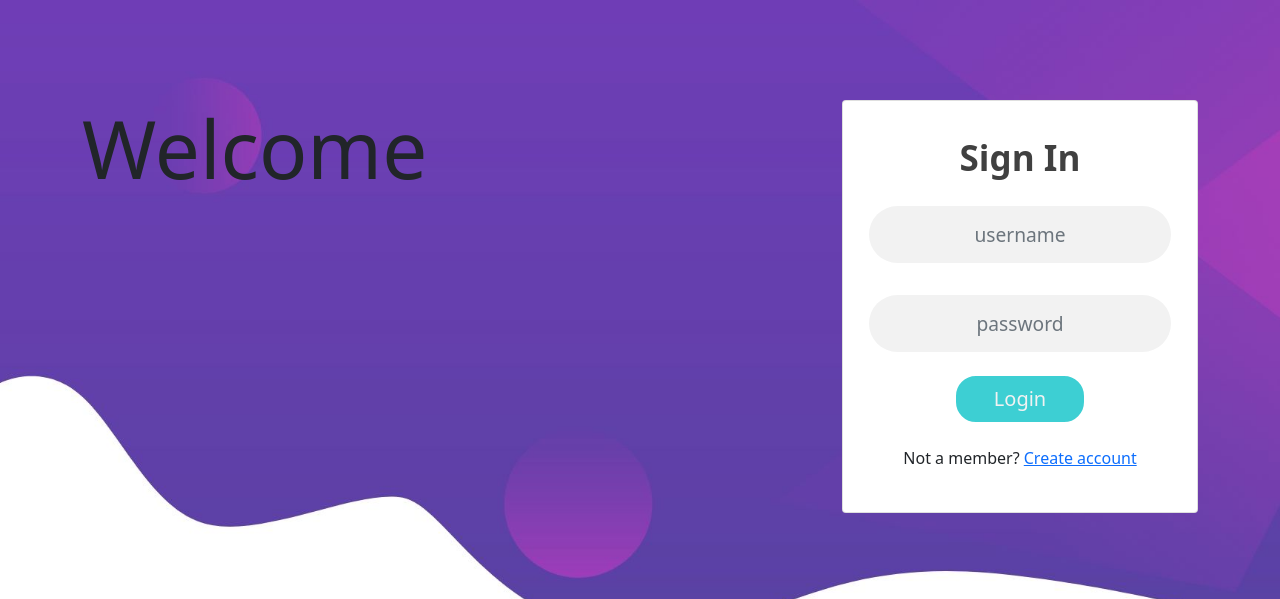
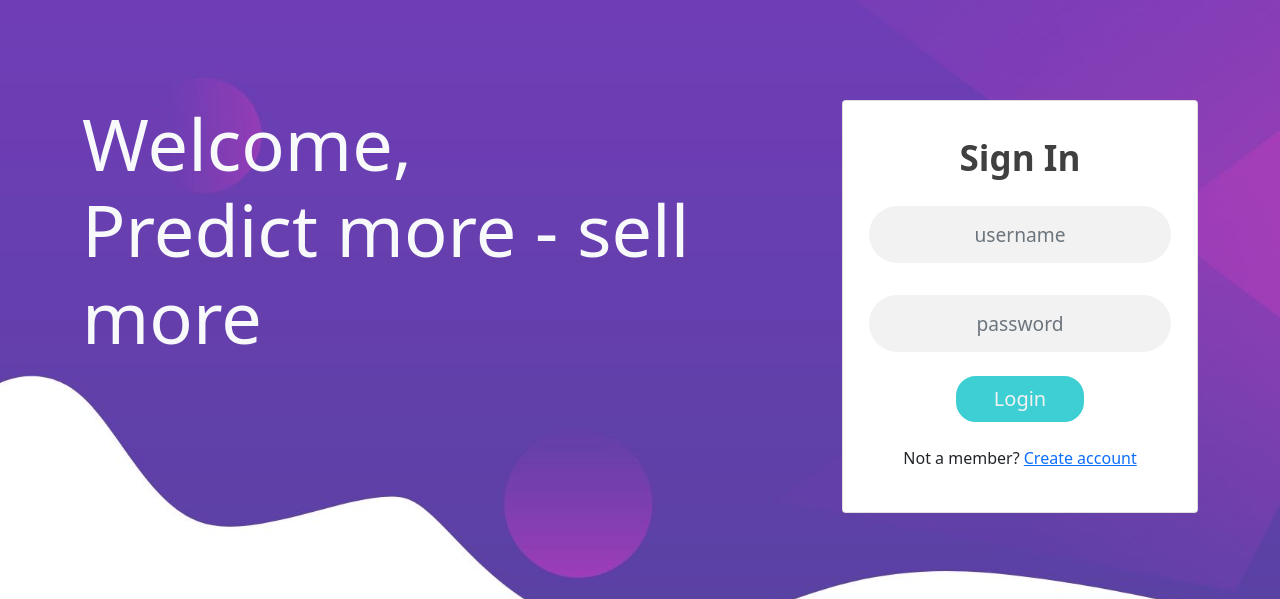
Before and after one commit to saurabh-028/Store-Sales-Predictions-Using-Machinne-learnig, a Flask app: page / in a window 1280 px wide. Shown: the top 599 px of the page. Run offline with Flask 2, Linux system fonts and the light colour scheme; parts of the project's set-up code (start-up, migrations or seed data) failed here and were passed over.

Commit message:
Update login.html

```diff
--- a/templates/login.html
+++ b/templates/login.html
@@ -19,7 +19,8 @@
     <div class="container">
         <div class="row">
             <div class="col-md-8">
-                <h1 class="text-dark display-1   mt-100" style="font: size 80px;">Welcome
+                <h1 class="text-light display-2  mt-100" style="font: size 80px;">Welcome,<br>
+                    Predict more - sell more
                 </h1>
             </div>
             <div class="col-md-4">
```
